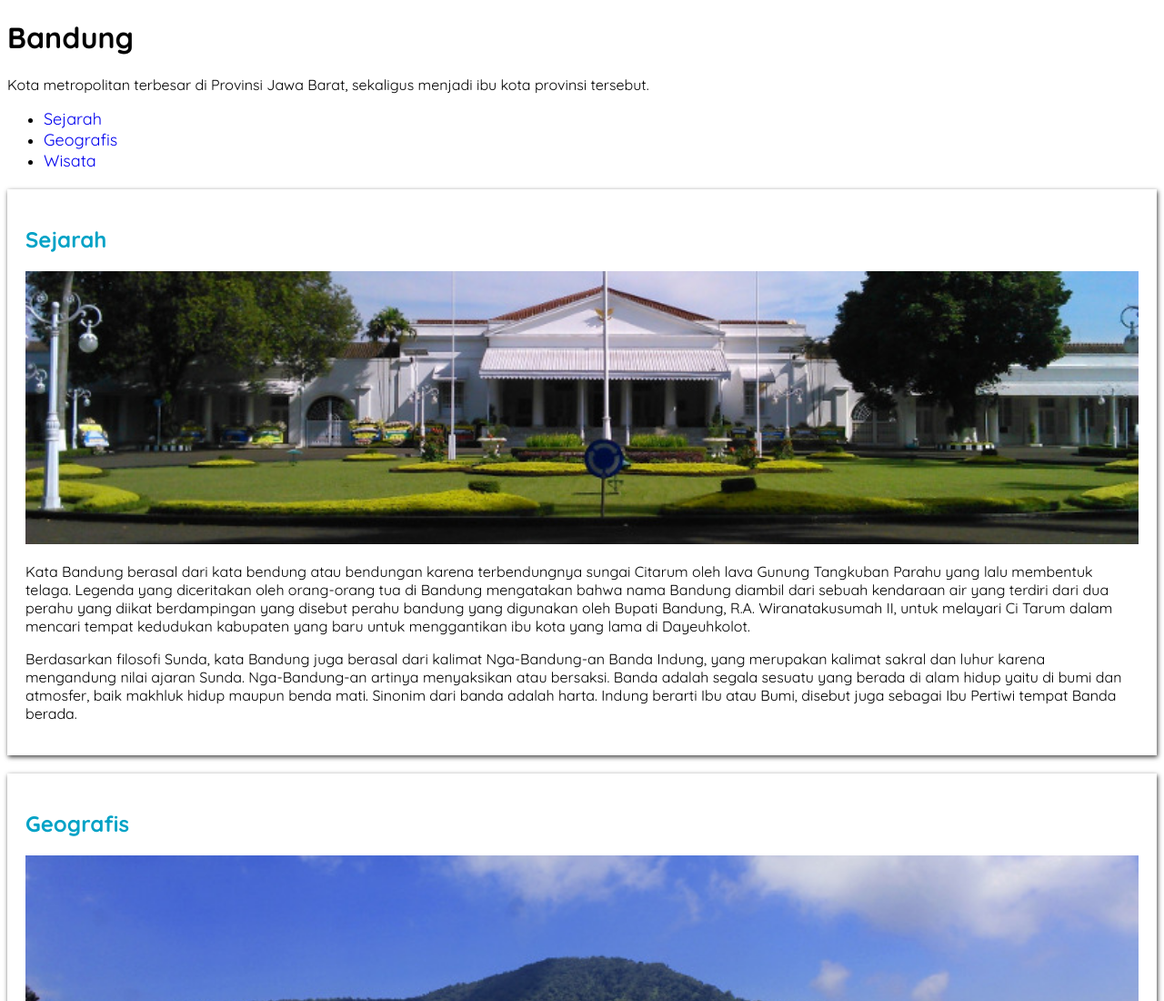
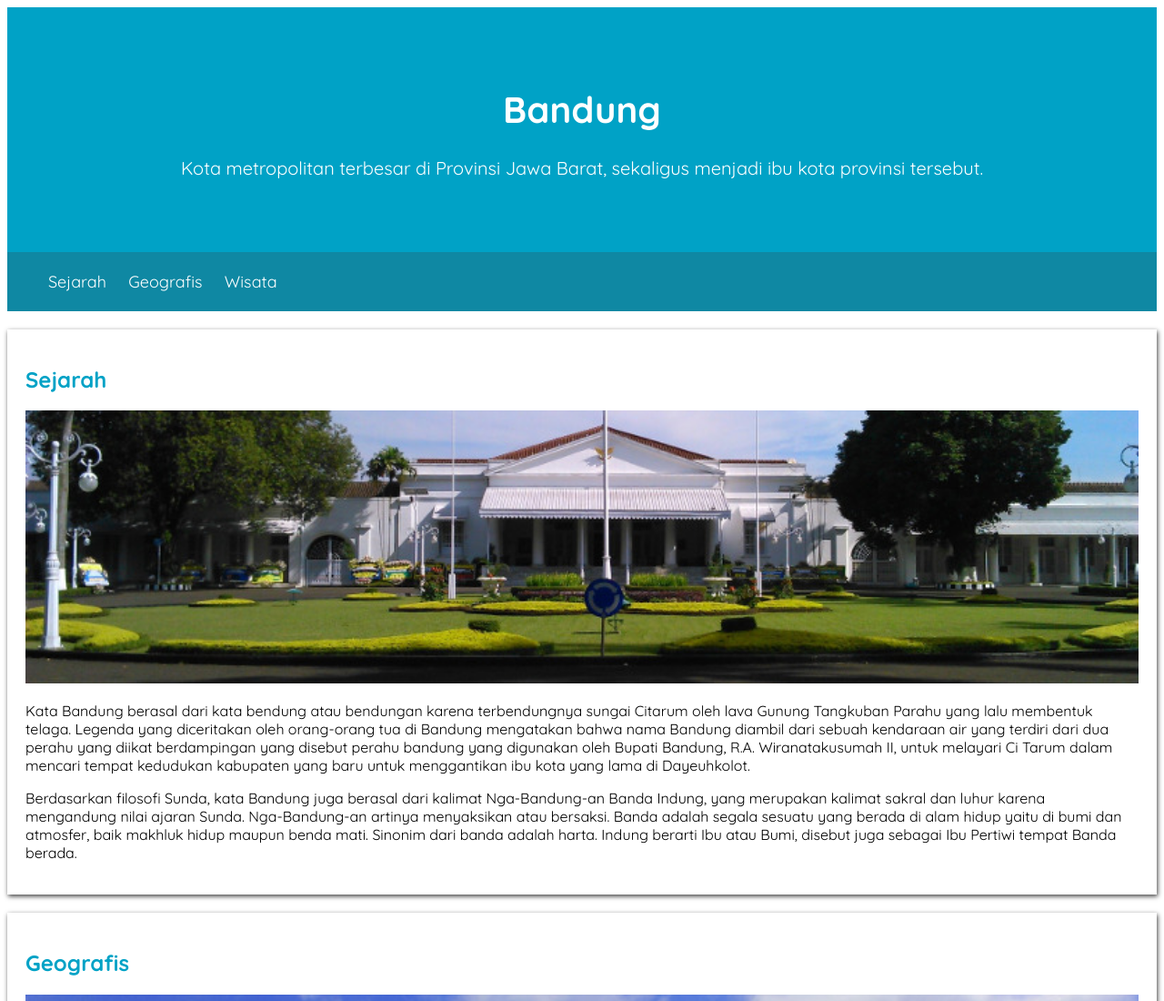
Before and after one commit to RyanRyzer/Latihan, a plain HTML site: page index.html in a window 1280 px wide. Shown: the top 1100 px of the page at 91% size. Drawn offline with Linux system fonts and the light colour scheme; files whose address does not match are found by name.

Commit message:
Update style.css

```diff
--- a/style.css
+++ b/style.css
@@ -17,6 +17,7 @@ nav a {
   font-size: 18px;
   font-weight: 400;
   text-decoration: none;
+  color: white;
   }
 
 nav a:hover {
@@ -46,3 +47,22 @@ nav a:hover {
   padding: 20px;
   margin-top: 20px;
 }
+
+.jumbotron {
+  font-size: 20px;
+  padding: 60px;
+  background-color: #00a2c6;
+  text-align: center;
+  color: white;
+}
+
+nav li {
+  display: inline;
+  list-style-type: none;
+  margin-right: 20px;
+}
+
+nav {
+  background-color: #0f88a3;
+  padding: 5px;
+}
```
